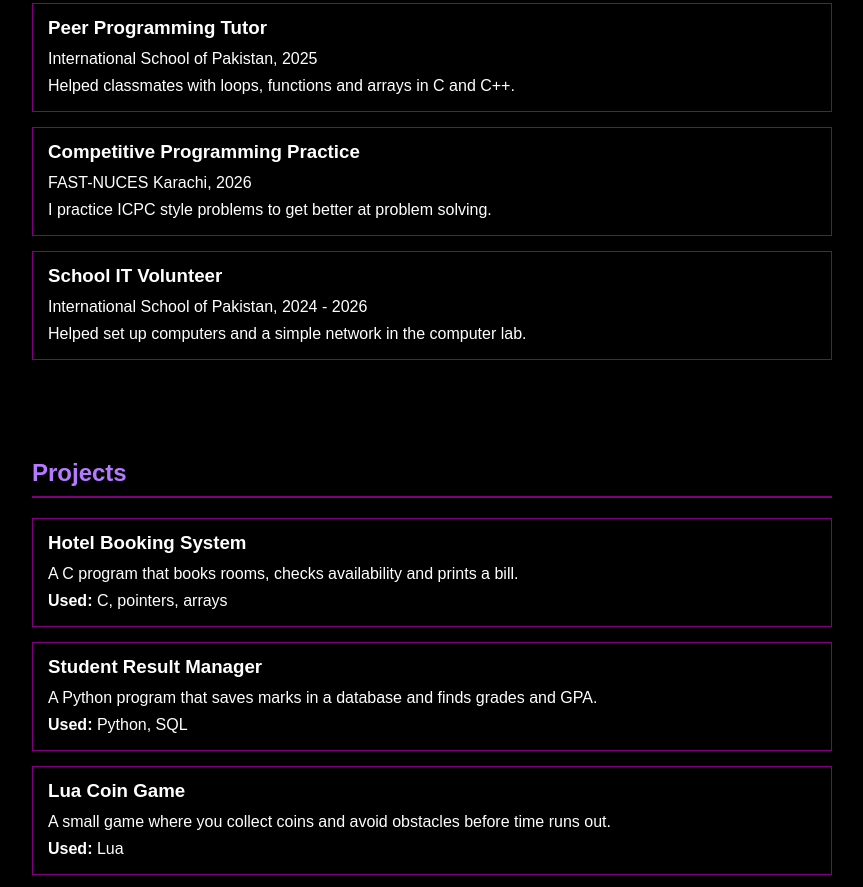
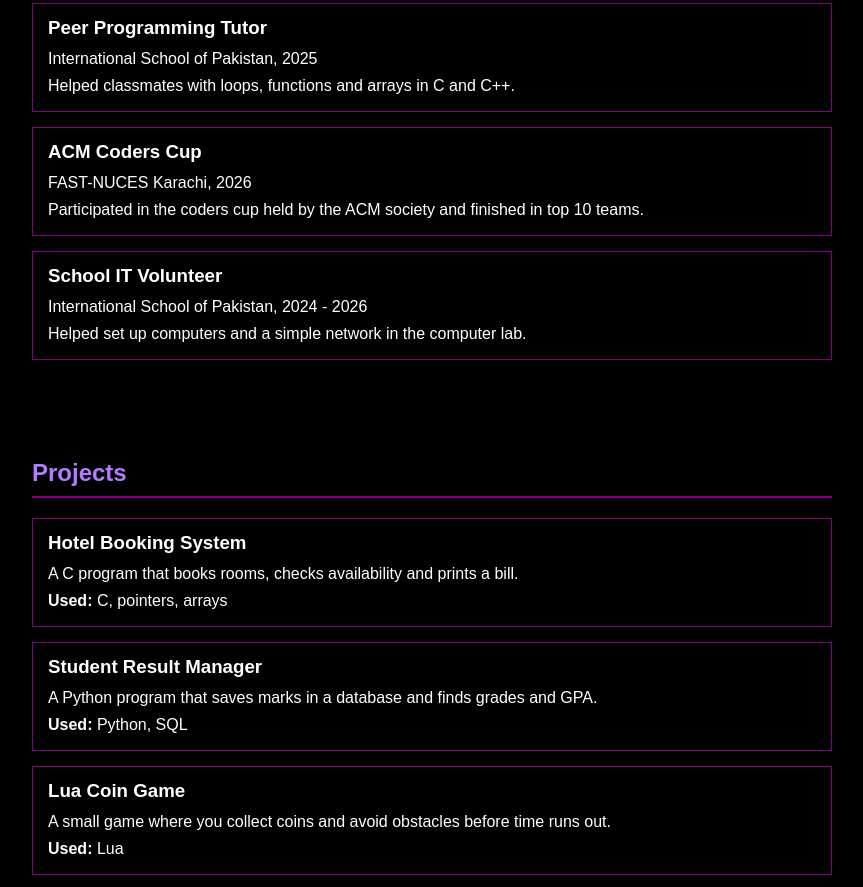
Before and after one commit to lastahmedabbasi/Portfolio-Project, a plain HTML site: page index.html in a window 1280 px wide. Shown: the part 1184-2071 px from the top of the page, without its empty margins (208-1071 px from the left). Drawn offline with Linux system fonts and the light colour scheme.

Commit message:
Update index.html

```diff
--- a/index.html
+++ b/index.html
@@ -64,9 +64,9 @@
       <p>Helped classmates with loops, functions and arrays in C and C++.</p>
     </div>
     <div class="box">
-      <h3>Competitive Programming Practice</h3>
+      <h3>ACM Coders Cup</h3>
       <p>FAST-NUCES Karachi, 2026</p>
-      <p>I practice ICPC style problems to get better at problem solving.</p>
+      <p>Participated in the coders cup held by the ACM society and finished in top 10 teams.</p>
     </div>
     <div class="box">
       <h3>School IT Volunteer</h3>
```
